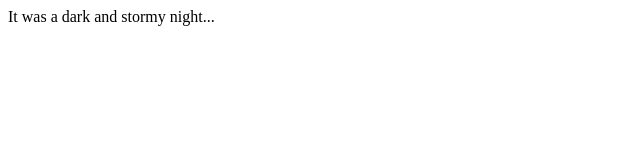
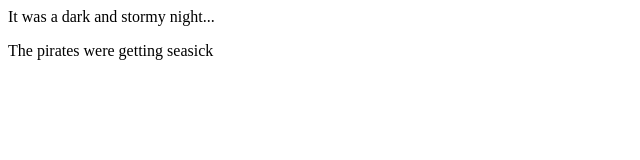
Before and after one commit to greggkd/fireside-story, a plain HTML site: page index.html in a window 1280 px wide. Shown: the whole page, without its empty margins (0-640 px from the left). Drawn offline with Linux system fonts and the light colour scheme.

Commit message:
Update index.html

```diff
--- a/index.html
+++ b/index.html
@@ -1,5 +1,6 @@
 <html>
   <body>
     <p>It was a dark and stormy night...</p>
+    <p>The pirates were getting seasick </p>
   </body>
 </html>
```
